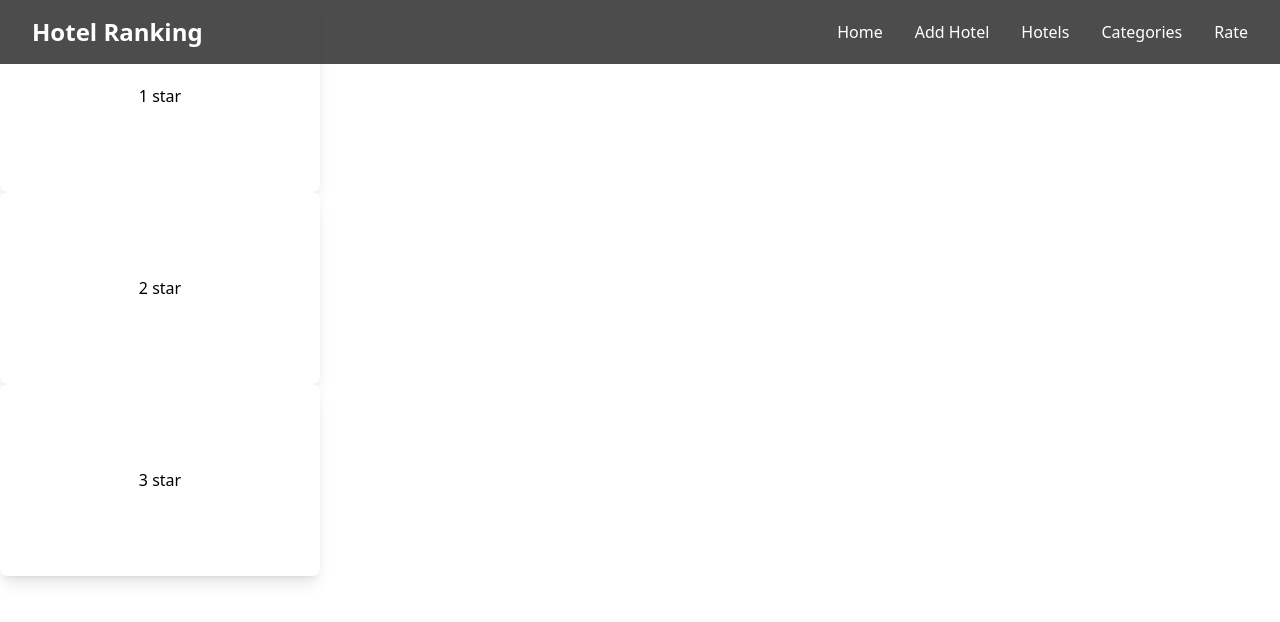
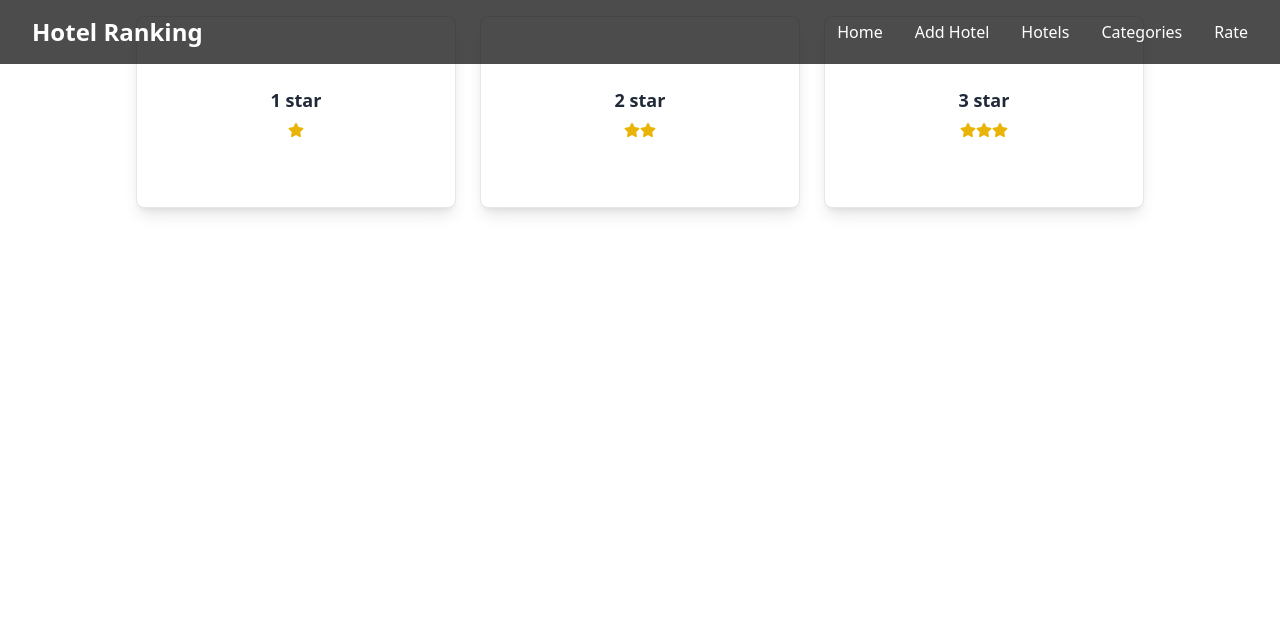
Before and after one commit to Doris-Always/Hotel-Ranking, a Next.js app: page /categories in a window 1280 px wide. Shown: the top 622 px of the page. Built offline with nearby package versions, Linux system fonts and the light colour scheme.

Commit message:
styling home page and categories page

```diff
--- a/src/app/categories/page.tsx
+++ b/src/app/categories/page.tsx
@@ -1,31 +1,41 @@
 "use client"
 import Card from '@/components/cardComponents/card'
-import React, {useEffect, useState} from 'react'
+import React, { useEffect, useState } from 'react'
+import { FaStar } from 'react-icons/fa'
 
-const Categories= () => {
+const Categories = () => {
     const [categories, setCategories] = useState<string[]>(['1 star', '2 star', '3 star']);
+
     useEffect(() => {
-        const fetchCountries = async () => {
-            const categoriesString= localStorage.getItem("categories")
+        const fetchCategories = async () => {
+            const categoriesString = localStorage.getItem("categories");
             if (categoriesString) {
-                const currentCategories = JSON.parse(categoriesString)
+                const currentCategories = JSON.parse(categoriesString);
                 setCategories(currentCategories);
             }
         };
-        fetchCountries();
+        fetchCategories();
     }, []);
-  return (
-    <>
-        {categories.map((category) => (
-            <>
-                <Card>
-                    <p>{category}</p>
-                </Card>
-            </>
-            ))
-        }
-    </>
-  )
+
+    return (
+        <div className="flex flex-wrap gap-6 p-4 justify-center">
+            {categories.map((category, index) => {
+
+                const starCount = parseInt(category);
+
+                return (
+                    <Card key={index} className="w-64 p-4 bg-white shadow-lg rounded-lg border border-gray-200 text-center">
+                        <p className="text-lg font-bold text-gray-800">{category}</p>
+                        <div className="flex justify-center items-center mt-2">
+                            {Array.from({ length: starCount }, (_, i) => (
+                                <FaStar key={i} className="text-yellow-500" />
+                            ))}
+                        </div>
+                    </Card>
+                );
+            })}
+        </div>
+    );
 }
 
-export default Categories
+export default Categories;
--- a/src/components/someHotelsRated.tsx
+++ b/src/components/someHotelsRated.tsx
@@ -10,53 +10,51 @@ const defaultData =  {
     country: '',
     address: '',
     rating: 0,
-    imageSrc: ''
+    imageSrc: '',
+    category: "",
 }
 const defaultCardData:Hotel[] = [defaultData, defaultData, defaultData, defaultData];
 
 const SomeHotelsRated = () => {
     const [hotels, setHotels] = useState<Hotel[]>([])
 
-  // const displayData:Hotel[] = hotels.length > 0 ? hotels : defaultCardData;
+
   useEffect(() => {
     const retrieveHotel = async () => {
-            const retrievedArrayString = localStorage.getItem("hotels")
+        const retrievedArrayString = localStorage.getItem("hotels");
         if (retrievedArrayString) {
-                const hotelFound = JSON.parse(retrievedArrayString)
-                // setHotels(hotelFound)
+            const hotelFound = JSON.parse(retrievedArrayString);
             if (hotelFound.length > 0) {
-                    const lastThreeHotels = hotelFound.slice(-4);
-                    setHotels(lastThreeHotels);
+                const lastHotels = hotelFound.slice(-4); // Get the last 4 hotels
+                setHotels(lastHotels);
+            }
         }
     };
-        }
     retrieveHotel();
 }, []);
+
+const displayData: Hotel[] = [...hotels, ...defaultCardData].slice(0, 4);
   return (
     <div className='border-2 mx-8'>
         <div className='flex flex-col items-center'>
         <h3 className='text-2xl font-bold'>View Some Rated Hotels</h3>
 
-        <div className="grid grid-cols-1 sm:grid-cols-2 gap-6 p-4 mt-8 mb-12">
+        <div className="flex flex-wrap justify-between gap-4 p-4 mt-8 mb-12">
 
-                {hotels && hotels.length > 0? hotels.map((hotel) => (
-                    <Card
-                        key={hotel.name}
-                        width="w-full"
-                        height="h-64"
-
-                    >
+        {displayData.map((hotel, index) => (
+                        <Card key={index} width="w-64" height="h-64">
+                            {hotel.name ? (
+                                <>
                                     <h2 className="text-xl font-bold">{hotel.name}</h2>
                                     <button
                                         className="mt-4 bg-blue-500 text-white py-2 px-4 rounded hover:bg-blue-600 transition duration-300"
                                     >
                                         Explore Hotel
                                     </button>
-                    </Card>
-                )):
-                    defaultCardData.map((value, index)=>(
-                        <Card key={index}>
-                            <p className="my-4">{value.description}</p>
+                                </>
+                            ) : (
+                                <p className="my-4">{hotel.description}</p>
+                            )}
                         </Card>
                     ))
                 }
```
Lines whose indentation alone changed are shown as unchanged.
